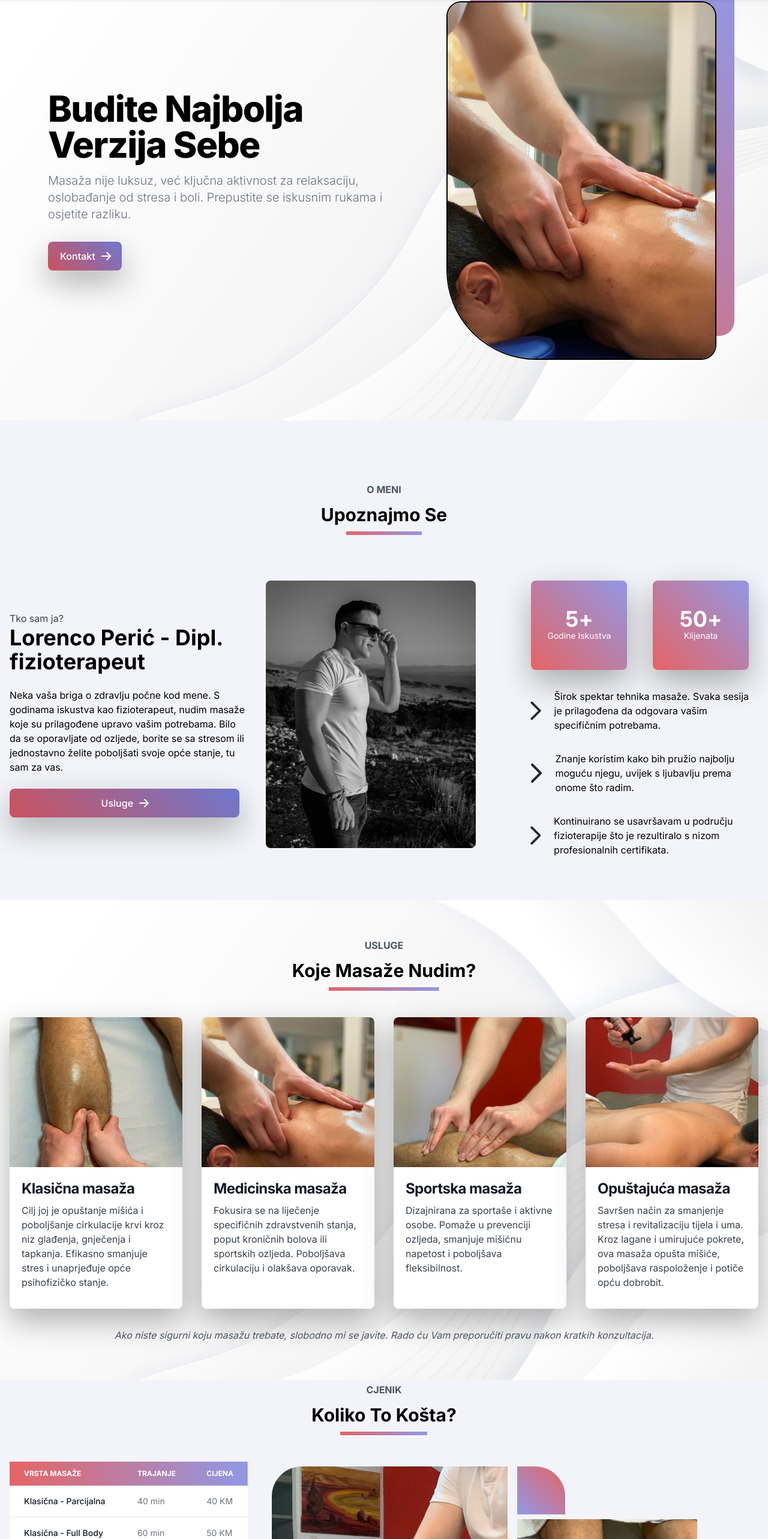
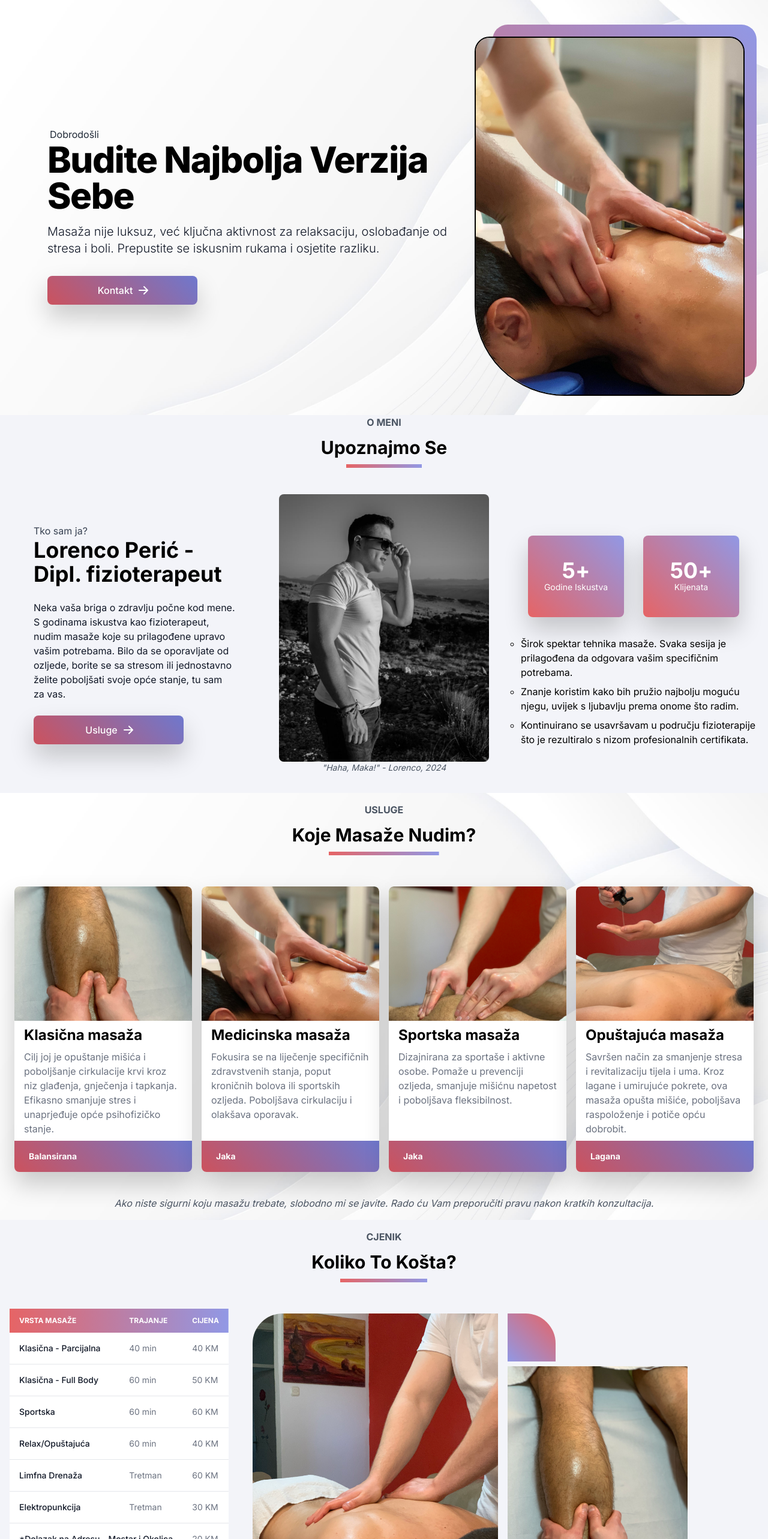
Before and after one commit to maverickcro/masazamostar, a Next.js app: page / in a window 1280 px wide. Shown: the part 99-2665 px from the top of the page at 60% size. Built offline with nearby package versions, Linux system fonts and the light colour scheme.

Commit message:
Mobile responsivness

```diff
--- a/pages/components/About.tsx
+++ b/pages/components/About.tsx
@@ -7,17 +7,17 @@ export default function About() {
   useScrollAnimation("clientsCounter", 0, 50, 1500);
   return (
     <>
-      <div className="flex flex-col justify-center items-center mt-20">
+      <div className="flex flex-col justify-center items-center">
         <span className="text-gray-600 font-bold">O MENI</span>
         <h2 className="text-3xl font-bold my-3 pb-4 bg-gradient-to-r from-[#e66465] to-[#9198e5] bg-[length:60%_6px] bg-no-repeat bg-bottom">
           Upoznajmo Se
         </h2>
       </div>
-      <div className="grid max-w-[1280px] px-4 pb-8 mx-auto lg:gap-8 lg:py-16 lg:grid-cols-12 ">
-        <div className="col-span-4">
+      <div className="max-w-[1280px] flex flex-col md:flex-row md:flex-wrap lg:flex-row w-full px-4 py-8 justify-center items-center">
+        <div className="w-full md:w-1/2 lg:w-1/3 mb-6 md:mb-0">
           <InfoCard />
         </div>
-        <div className="col-span-4">
+        <div className="w-full md:w-1/2 lg:w-1/3 mb-6 md:mb-0 flex flex-col justify-center items-center">
           <Image
             src="/lorenco.png"
             alt="Lorenco"
@@ -26,13 +26,16 @@ export default function About() {
             style={{ objectFit: "cover" }}
             className="rounded-lg"
           />
+          <span className="text-sm text-gray-600 italic">
+            &quot;Haha, Maka!&quot; - Lorenco, 2024
+          </span>
         </div>
-        <div className="col-span-4 flex flex-col space-y-4">
+        <div className="w-full md:w-full lg:w-1/3 mb-6 md:mb-0">
           <div
-            className="flex justify-between flex-grow-0 flex-shrink-0 px-4"
+            className="flex justify-center items-center p-4"
             style={{ height: "33.33%" }}
           >
-            <div className="stats card-shadow flex flex-col items-center justify-center p-4 bg-gray-200 rounded">
+            <div className="stats card-shadow flex flex-col items-center justify-center p-4 m-4">
               <div className="flex">
                 <span id="yearsCounter" className="years text-3xl font-bold">
                   4
@@ -41,7 +44,7 @@ export default function About() {
               </div>
               <span className="text-sm">Godine Iskustva</span>
             </div>
-            <div className="stats card-shadow flex flex-col items-center justify-center p-4 bg-gray-200 rounded">
+            <div className="stats card-shadow flex flex-col items-center justify-center p-4 m-4">
               <div className="flex">
                 <span id="clientsCounter" className="years text-3xl font-bold">
                   0
@@ -51,74 +54,23 @@ export default function About() {
               <span className="text-sm">Klijenata</span>
             </div>
           </div>
-          <ul className="flex-grow flex-shrink" style={{ height: "66.66%" }}>
+          <ul
+            className="flex-grow flex-shrink custom-list"
+            style={{ height: "66.66%" }}
+          >
             <li className="flex items-center space-x-2">
-              <svg
-                className="w-[6.5rem] h-[6.5rem] text-gray-800"
-                aria-hidden="true"
-                xmlns="http://www.w3.org/2000/svg"
-                width="24"
-                height="24"
-                fill="none"
-                viewBox="0 0 24 24"
-              >
-                <path
-                  stroke="currentColor"
-                  strokeLinecap="round"
-                  strokeLinejoin="round"
-                  strokeWidth="2"
-                  d="m9 5 7 7-7 7"
-                />
-              </svg>
-
               <span>
                 Širok spektar tehnika masaže. Svaka sesija je prilagođena da
                 odgovara vašim specifičnim potrebama.
               </span>
             </li>
             <li className="flex items-center space-x-2">
-              <svg
-                className="w-[6.5rem] h-[6.5rem] text-gray-800 dark:text-white"
-                aria-hidden="true"
-                xmlns="http://www.w3.org/2000/svg"
-                width="24"
-                height="24"
-                fill="none"
-                viewBox="0 0 24 24"
-              >
-                <path
-                  stroke="currentColor"
-                  strokeLinecap="round"
-                  strokeLinejoin="round"
-                  strokeWidth="2"
-                  d="m9 5 7 7-7 7"
-                />
-              </svg>
-
               <span>
                 Znanje koristim kako bih pružio najbolju moguću njegu, uvijek s
                 ljubavlju prema onome što radim.
               </span>
             </li>
             <li className="flex items-center space-x-2">
-              <svg
-                className="w-[6.5rem] h-[6.5rem] text-gray-800 dark:text-white"
-                aria-hidden="true"
-                xmlns="http://www.w3.org/2000/svg"
-                width="24"
-                height="24"
-                fill="none"
-                viewBox="0 0 24 24"
-              >
-                <path
-                  stroke="currentColor"
-                  strokeLinecap="round"
-                  strokeLinejoin="round"
-                  strokeWidth="2"
-                  d="m9 5 7 7-7 7"
-                />
-              </svg>
-
               <span>
                 Kontinuirano se usavršavam u području fizioterapije što je
                 rezultiralo s nizom profesionalnih certifikata.
--- /dev/null
+++ b/pages/components/CardNew.tsx
@@ -0,0 +1,26 @@
+import Image from "next/image";
+
+export default function CardNew(props: any) {
+  return (
+    <div className="rounded overflow-hidden bg-white shadow-lg flex flex-col card-shadow w-full h-full">
+      <div className="relative w-full h-56">
+        <Image
+          className="rounded-t-lg"
+          src={`/${props.src}`}
+          alt={props.alt}
+          layout="fill"
+          objectFit="cover"
+        />
+      </div>
+      <div className="px-2 md:px-4 py-2 mb-auto">
+        <h3 className="text-2xl font-bold inline-block mb-2">{props.title}</h3>
+        <p className="text-gray-500 text-base">{props.description}</p>
+      </div>
+      <div className="px-6 py-3 flex items-end justify-between gradient-pozadina">
+        <span className="py-1 text-sm font-bold text-white mr-1 flex flex-row items-end">
+          {props.intensity}
+        </span>
+      </div>
+    </div>
+  );
+}
--- a/pages/components/Cjenik.tsx
+++ b/pages/components/Cjenik.tsx
@@ -3,25 +3,25 @@ import SkupSlika from "./SkupSlika";
 export default function Cjenik() {
   return (
     <>
-      <div className="flex flex-col justify-center items-center">
+      <div className="flex flex-col justify-center items-center mt-4">
         <span className="text-gray-600 font-bold">CJENIK</span>
         <h2 className="text-3xl font-bold my-3 pb-4 bg-gradient-to-r from-[#e66465] to-[#9198e5] bg-[length:60%_6px] bg-no-repeat bg-bottom">
           Koliko To Košta?
         </h2>
       </div>
-      <div className="grid max-w-[1280px] px-4 pb-8 mx-auto lg:gap-8 py-8 lg:grid-cols-12 flex-container">
-        <div className="lg:col-span-6">
-          <div className="relative overflow-x-auto">
-            <table className="w-full text-sm text-left rtl:text-right text-gray-500 ">
+      <div className="max-w-[1280px] py-8 flex flex-col md:flex-row">
+        <div className="mx-4 mb-6 md:mb-0">
+          <div className="relative flex flex-col">
+            <table className="w-full text-sm text-gray-500 mb-6 text-left">
               <thead className="text-xs text-white uppercase bg-gradient-to-r from-[#e66465] to-[#9198e5] ">
                 <tr>
-                  <th scope="col" className="px-6 py-3">
+                  <th scope="col" className="px-4 py-3">
                     Vrsta masaže
                   </th>
-                  <th scope="col" className="px-6 py-3">
+                  <th scope="col" className="px-4 py-3">
                     Trajanje
                   </th>
-                  <th scope="col" className="px-6 py-3">
+                  <th scope="col" className="px-4 py-3">
                     Cijena
                   </th>
                 </tr>
@@ -30,72 +30,72 @@ export default function Cjenik() {
                 <tr className="bg-white border-b">
                   <th
                     scope="row"
-                    className="px-6 py-4 font-medium text-gray-900 whitespace-nowrap"
+                    className="px-4 py-4 font-medium text-gray-900 whitespace-nowrap"
                   >
                     Klasična - Parcijalna
                   </th>
-                  <td className="px-6 py-4">40 min</td>
-                  <td className="px-6 py-4">40 KM</td>
+                  <td className="px-4 py-4">40 min</td>
+                  <td className="px-4 py-4">40 KM</td>
                 </tr>
                 <tr className="bg-white border-b ">
                   <th
                     scope="row"
-                    className="px-6 py-4 font-medium text-gray-900 whitespace-nowrap"
+                    className="px-4 py-4 font-medium text-gray-900 whitespace-nowrap"
                   >
                     Klasična - Full Body
                   </th>
-                  <td className="px-6 py-4">60 min</td>
-                  <td className="px-6 py-4">50 KM</td>
+                  <td className="px-4 py-4">60 min</td>
+                  <td className="px-4 py-4">50 KM</td>
                 </tr>
                 <tr className="bg-white border-b ">
                   <th
                     scope="row"
-                    className="px-6 py-4 font-medium text-gray-900 whitespace-nowrap"
+                    className="px-4 py-4 font-medium text-gray-900 whitespace-nowrap"
                   >
                     Sportska
                   </th>
-                  <td className="px-6 py-4">60 min</td>
-                  <td className="px-6 py-4">60 KM</td>
+                  <td className="px-4 py-4">60 min</td>
+                  <td className="px-4 py-4">60 KM</td>
                 </tr>
                 <tr className="bg-white border-b">
                   <th
                     scope="row"
-                    className="px-6 py-4 font-medium text-gray-900 whitespace-nowrap"
+                    className="px-4 py-4 font-medium text-gray-900 whitespace-nowrap"
                   >
                     Relax/Opuštajuća
                   </th>
-                  <td className="px-6 py-4">60 min</td>
-                  <td className="px-6 py-4">40 KM</td>
+                  <td className="px-4 py-4">60 min</td>
+                  <td className="px-4 py-4">40 KM</td>
                 </tr>
                 <tr className="bg-white border-b">
                   <th
                     scope="row"
-                    className="px-6 py-4 font-medium text-gray-900 whitespace-nowrap"
+                    className="px-4 py-4 font-medium text-gray-900 whitespace-nowrap"
                   >
                     Limfna Drenaža
                   </th>
-                  <td className="px-6 py-4">Tretman</td>
-                  <td className="px-6 py-4">60 KM</td>
+                  <td className="px-4 py-4">Tretman</td>
+                  <td className="px-4 py-4">60 KM</td>
                 </tr>
                 <tr className="bg-white border-b">
                   <th
                     scope="row"
-                    className="px-6 py-4 font-medium text-gray-900 whitespace-nowrap"
+                    className="px-4 py-4 font-medium text-gray-900 whitespace-nowrap"
                   >
                     Elektropunkcija
                   </th>
-                  <td className="px-6 py-4">Tretman</td>
-                  <td className="px-6 py-4">30 KM</td>
+                  <td className="px-4 py-4">Tretman</td>
+                  <td className="px-4 py-4">30 KM</td>
                 </tr>
                 <tr className="bg-white">
                   <th
                     scope="row"
-                    className="px-6 py-4 font-medium text-gray-900 whitespace-nowrap"
+                    className="px-4 py-4 font-medium text-gray-900 whitespace-nowrap"
                     colSpan={2}
                   >
                     *Dolazak na Adresu - Mostar i Okolica
                   </th>
-                  <td className="px-6 py-4">20 KM</td>
+                  <td className="px-4 py-4">20 KM</td>
                 </tr>
               </tbody>
             </table>
@@ -105,7 +105,7 @@ export default function Cjenik() {
             </span>
             <a
               href="#kontakt"
-              className="card-shadow inline-flex items-center justify-center px-5 py-3 mr-3 mt-2 w-[200px] text-base font-medium text-center text-white rounded-lg gradient-pozadina hover:bg-primary-800 focus:ring-4 focus:ring-primary-300 dark:focus:ring-primary-900"
+              className="card-shadow inline-flex items-center justify-center px-5 py-3 mr-3 mt-2 text-base font-medium text-center text-white rounded-lg gradient-pozadina hover:bg-primary-800 focus:ring-4 focus:ring-primary-300 dark:focus:ring-primary-900  w-full md:w-[250px]"
             >
               Kontakt
               <svg
@@ -123,7 +123,7 @@ export default function Cjenik() {
             </a>
           </div>
         </div>
-        <div className="lg:col-span-6">
+        <div className="mx-4 mb-6 md:mb-0">
           <SkupSlika />
         </div>
       </div>
--- a/pages/components/Footer.tsx
+++ b/pages/components/Footer.tsx
@@ -36,7 +36,7 @@ export default function Footer() {
     <footer className="bg-white rounded-lg shadow px-6  m-4">
       <div className="w-full max-w-4xl mx-auto p-4 md:py-8 text-center">
         <div className="flex text-center justify-between">
-          <Image src="/logo.png" width={200} height={140} alt="logo" />
+          <Image src="/logo.png" width={140} height={140} alt="logo" />
           <Link
             href="#nula"
             className="space-x-3 rtl:space-x-reverse my-[auto] mx-0"
--- a/pages/components/Hero.tsx
+++ b/pages/components/Hero.tsx
@@ -2,18 +2,30 @@ import Image from "next/image";
 
 export default function Hero() {
   return (
-    <div className="grid max-w-[1280px] px-4 pt-0 pb-8 mx-auto lg:gap-8 xl:gap-0 lg:py-16 lg:grid-cols-12">
-      <div className="mr-auto px-16 place-self-center lg:col-span-7">
+    <div className="max-w-[1280px] px-4 pb-8 mx-auto flex flex-col md:flex-row">
+      <div className="img-container  mt-0 mb-10 md:mb-0 lg:flex md:order-2">
+        <div className="background"></div>
+        <Image
+          src="/slika1.jpg"
+          alt="Masaza Mostar"
+          width={450}
+          height={450}
+          style={{ objectFit: "cover" }}
+          className="custom-img"
+        />
+      </div>
+      <div className="px-2 lg:px-10 flex flex-col justify-center items-start">
+        <span className="text-gray-800 ml-1">Dobrodošli</span>
         <h1 className="max-w-2xl mb-4 text-4xl font-extrabold tracking-tight leading-none md:text-5xl xl:text-6xl text-black">
           Budite Najbolja Verzija Sebe
         </h1>
-        <p className="max-w-2xl mb-6 font-light text-gray-500 lg:mb-8 md:text-lg lg:text-xl dark:text-gray-400">
+        <p className="max-w-2xl mb-6 font-light text-gray-900 lg:mb-8 md:text-lg lg:text-xl dark:text-gray-400">
           Masaža nije luksuz, već ključna aktivnost za relaksaciju, oslobađanje
           od stresa i boli. Prepustite se iskusnim rukama i osjetite razliku.
         </p>
         <a
           href="#kontakt"
-          className="card-shadow inline-flex items-center justify-center px-5 py-3 mr-3 text-base font-medium text-center text-white rounded-lg gradient-pozadina hover:bg-primary-800 focus:ring-4 focus:ring-primary-300 dark:focus:ring-primary-900"
+          className="card-shadow inline-flex items-center justify-center px-5 py-3 mr-3 text-base font-medium text-center text-white rounded-lg gradient-pozadina hover:bg-primary-800 focus:ring-4 focus:ring-primary-300 dark:focus:ring-primary-900 w-full md:w-[250px]"
         >
           Kontakt
           <svg
@@ -30,19 +42,6 @@ export default function Hero() {
           </svg>
         </a>
       </div>
-      <div className="img-container lg:mt-0 lg:col-span-5 lg:flex">
-        <div className="background"></div>
-        <Image
-          src="/slika1.jpg"
-          alt="Masaza Mostar"
-          width={450}
-          height={450}
-          style={{
-            objectFit: "cover",
-          }}
-          className="custom-img"
-        />
-      </div>
     </div>
   );
 }
--- a/pages/components/InfoCard.tsx
+++ b/pages/components/InfoCard.tsx
@@ -2,12 +2,12 @@ import React from "react";
 
 function InfoCard() {
   return (
-    <div className="flex flex-col justify-center items-centerp-[20px] h-full">
+    <div className="px-2 lg:px-10 flex flex-col justify-center">
       <span className="text-gray-700">Tko sam ja?</span>
       <h1 className="text-4xl font-bold mb-6">
         Lorenco Perić - Dipl. fizioterapeut
       </h1>
-      <p className="text-base mb-6">
+      <p className="text-base text-gray-900 mb-6">
         Neka vaša briga o zdravlju počne kod mene. S godinama iskustva kao
         fizioterapeut, nudim masaže koje su prilagođene upravo vašim potrebama.
         Bilo da se oporavljate od ozljede, borite se sa stresom ili jednostavno
@@ -15,7 +15,7 @@ function InfoCard() {
       </p>
       <a
         href="#usluge"
-        className="card-shadow inline-flex items-center justify-center px-5 py-3 mr-3 text-base font-medium text-center text-white rounded-lg gradient-pozadina hover:bg-primary-800 focus:ring-4 focus:ring-primary-300 dark:focus:ring-primary-900"
+        className="card-shadow inline-flex items-center justify-center px-5 py-3 mr-3 text-base font-medium text-center text-white rounded-lg gradient-pozadina hover:bg-primary-800 focus:ring-4 focus:ring-primary-300 dark:focus:ring-primary-900 w-full md:w-[250px]"
       >
         Usluge
         <svg
--- a/pages/components/Navbar.tsx
+++ b/pages/components/Navbar.tsx
@@ -48,10 +48,7 @@ export default function Navbar() {
   useSmoothScroll();
   return (
     <nav
-      className={`px-6 fixed top-0 left-0 right-0 drop-shadow-md z-10 transition-all duration-300 ease-in-out ${
-        shrink
-          ? "bg-white dark:bg-slate-900 h-12 md:h-16"
-          : "bg-white dark:bg-slate-900 py-2 md:py-7 h-20 md:h-24"
+      className={`px-6 fixed top-0 left-0 right-0 drop-shadow-md z-10 transition-all duration-300 ease-in-out bg-white py-2 md:py-7 h-20 md:h-24"
       }`}
     >
       <div className="prose max-w-4xl prose-xl mx-auto flex flex-col md:flex-row justify-between items-center h-[100%]">
--- a/pages/components/Usluge.tsx
+++ b/pages/components/Usluge.tsx
@@ -1,50 +1,55 @@
 import Card from "./Card";
+import CardNew from "./CardNew";
 
 export default function Usluge() {
   return (
     <>
-      <div className="flex flex-col justify-center items-center">
+      <div className="flex flex-col justify-center items-center mt-4">
         <span className="text-gray-600 font-bold">USLUGE</span>
         <h2 className="text-3xl font-bold my-3 pb-4 bg-gradient-to-r from-[#e66465] to-[#9198e5] bg-[length:60%_6px] bg-no-repeat bg-bottom">
           Koje Masaže Nudim?
         </h2>
       </div>
-      <div className="grid max-w-[1280px] px-4 pb-8 mx-auto lg:gap-8 py-8 lg:grid-cols-12 flex-container flex-row">
-        <div className="lg:col-3">
-          <Card
+      <div className="max-w-[1280px] px-4 py-8 flex flex-wrap justify-center  items-stretch">
+        <div className="w-full sm:w-1/2 lg:w-1/4 p-2">
+          <CardNew
             title="Klasična masaža"
             description="Cilj joj je opuštanje mišića i poboljšanje cirkulacije krvi kroz niz glađenja, gnječenja i tapkanja. Efikasno smanjuje stres i unaprjeđuje opće psihofizičko stanje."
             src="slika5.jpg"
             alt="Klasična Masaza Mostar"
+            intensity="Balansirana"
           />
         </div>
-        <div className="lg:col-3">
-          <Card
+        <div className="w-full sm:w-1/2 lg:w-1/4 p-2">
+          <CardNew
             title="Medicinska masaža"
             description="Fokusira se na liječenje specifičnih zdravstvenih stanja, poput kroničnih bolova ili sportskih ozljeda. Poboljšava cirkulaciju i olakšava oporavak."
             src="slika1.jpg"
             alt="Medicinska Masaza Mostar"
+            intensity="Jaka"
           />
         </div>
-        <div className="lg:col-3">
-          <Card
+        <div className="w-full sm:w-1/2 lg:w-1/4 p-2">
+          <CardNew
             title="Sportska masaža"
             description="Dizajnirana za sportaše i aktivne osobe. Pomaže u prevenciji ozljeda, smanjuje mišićnu napetost i poboljšava fleksibilnost."
             src="slika3.jpg"
             alt="Sportska Masaza Mostar"
+            intensity="Jaka"
           />
         </div>
-        <div className="lg:col-3">
-          <Card
+        <div className="w-full sm:w-1/2 lg:w-1/4 p-2">
+          <CardNew
             title="Opuštajuća masaža"
             description="Savršen način za smanjenje stresa i revitalizaciju tijela i uma. Kroz lagane i umirujuće pokrete, ova masaža opušta mišiće, poboljšava raspoloženje i potiče opću dobrobit."
             src="slika2.jpg"
             alt="Opuštajuća Masaza Mostar"
+            intensity="Lagana"
           />
         </div>
       </div>
       <div className="flex flex-col justify-center items-center">
-        <span className="text-gray-600 italic">
+        <span className="text-gray-600 italic mx-4 mb-4">
           Ako niste sigurni koju masažu trebate, slobodno mi se javite. Rado ću
           Vam preporučiti pravu nakon kratkih konzultacija.
         </span>
--- a/pages/index.tsx
+++ b/pages/index.tsx
@@ -16,7 +16,7 @@ export const metadata = {
 export default function Home() {
   return (
     <main className={`mx-auto ${inter.className}`}>
-      <section className="one" id="pocetna">
+      <section className="one section-helper" id="pocetna">
         <Hero />
       </section>
       <section className="two" id="o-meni">
--- a/styles/globals.css
+++ b/styles/globals.css
@@ -31,13 +31,22 @@ body {
 }
 
 section {
-  height: 100vh;
-  width: 100%;
+  /* width: 100%; */
   display: flex;
   flex-direction: column;
   justify-content: center;
   align-items: center;
   /* color: white; */
+}
+
+.section-helper {
+  padding-top: 8rem;
+}
+
+@media (min-width: 768px) {
+  .section-helper {
+    padding-top: 10rem;
+  }
 }
 
 .one,
@@ -66,7 +75,7 @@ section {
     #6e78ce
   ); /* Malo tamniji gradijent za hover */
 }
-/* hero slika */
+/* Hero slika */
 .img-container {
   position: relative;
   width: 450px;
@@ -77,6 +86,7 @@ section {
 }
 
 .img-container img {
+  position: relative;
   width: 100%;
   height: auto;
   display: block;
@@ -87,26 +97,41 @@ section {
 
 .background {
   position: absolute;
-  top: -30px;
-  right: -30px;
-  bottom: 40px;
-  left: 40px;
+  top: -20px;
+  right: -20px;
+  bottom: 30px;
+  left: 30px;
   z-index: 0;
   background: linear-gradient(45deg, #e66465, #9198e5);
-  border-radius: 25px;
+  border-radius: 25px 25px 25px 150px;
 }
 
-.flex-container {
-  display: flex;
-  gap: 20px;
-  justify-content: space-around;
-  align-items: stretch;
+@media (max-width: 768px) {
+  .img-container {
+    width: 100%; /* Smanjite širinu slike na 100% širine kontejnera */
+  }
+
+  .background {
+    position: absolute;
+    top: -10px;
+    right: -10px;
+    bottom: 20px;
+    left: 20px;
+    z-index: 0;
+    background: linear-gradient(45deg, #e66465, #9198e5);
+    border-radius: 25px 25px 25px 150px;
+  }
+
+  .img-container img {
+    border-radius: 25px 25px 25px 150px; /* Prilagodite zaobljenost rubova */
+    height: 350px;
+  }
 }
 
 /* card */
 
 .card-shadow {
-  box-shadow: 0 20px 50px rgba(0, 0, 0, 0.3);
+  box-shadow: 0 20px 40px rgba(0, 0, 0, 0.2);
   /* border: 1px solid black; */
   border-radius: 8px;
 }
@@ -140,7 +165,7 @@ section {
 
 .stats {
   background: linear-gradient(45deg, #e66465, #9198e5);
-  padding: 25px;
+  padding: 40px 25px;
   border-radius: 8px;
   text-align: center;
   color: white;
@@ -153,7 +178,21 @@ section {
   font-weight: bold;
 }
 
-/* text gradient hover */
+/* About me list style */
+
+.custom-list {
+  list-style-type: circle;
+  padding-left: 20px;
+}
+
+.custom-list li {
+  margin-bottom: 8px;
+  display: list-item;
+}
+
+.custom-list li span {
+  display: inline;
+}
 
 /* Custom CSS for the text */
 .gradient-hover-text {
```
Also changed, not shown: pages/components/FAQ.tsx (+18 -5 lines), pages/components/Kontakt.tsx (+4 -4 lines).
